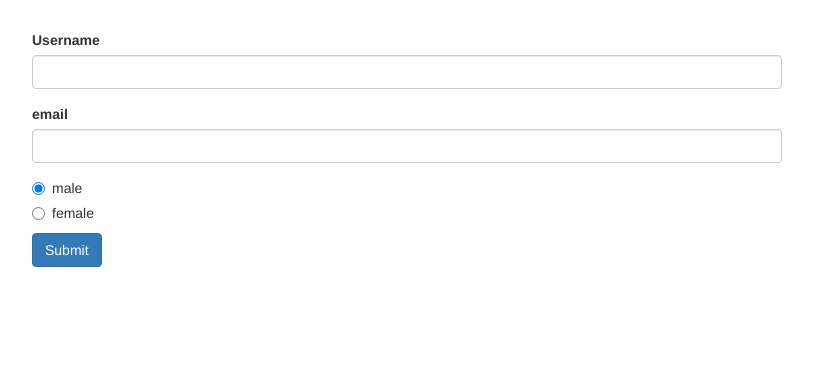
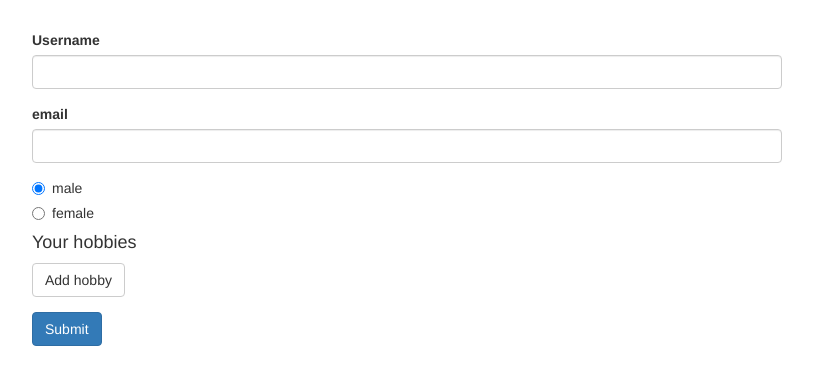
Before and after one commit to kklapczynski/Udemy_Angular8_The-Complete-Guide__Reactive_Forms, an Angular app: page / in a window 1280 px wide. Shown: the top 384 px of the page, without its empty margins (233-1046 px from the left). Built offline with nearby package versions, Linux system fonts and the light colour scheme.

Commit message:
209: Dynamic add controls to form using FormArray

```diff
--- a/src/app/app.component.html
+++ b/src/app/app.component.html
@@ -31,6 +31,16 @@
               [value]="gender">{{ gender }}
           </label>
         </div>
+        <div class="form-group"
+          formArrayName="hobbies">
+          <h4>Your hobbies</h4>
+          <button class="btn btn-default" type="button" (click)="onAddHobby()">Add hobby</button>
+          <div class="form-group"
+            *ngFor="let hobbyInput of hobbiesControls; let i=index">
+            <input  class="form-control" type="text"
+              [formControlName]="i">
+          </div>
+        </div>
         <button class="btn btn-primary" type="submit">Submit</button>
       </form>
     </div>
--- a/src/app/app.component.ts
+++ b/src/app/app.component.ts
@@ -1,5 +1,5 @@
 import { Component, OnInit } from '@angular/core';
-import { FormGroup, FormControl, Validators } from '@angular/forms';
+import { FormGroup, FormControl, Validators, FormArray } from '@angular/forms';
 
 @Component({
   selector: 'app-root',
@@ -9,6 +9,7 @@
 export class AppComponent implements OnInit {
   genders = ['male', 'female'];
   signupForm: FormGroup;
+  hobbiesFormArray: FormArray;
 
   ngOnInit() {
     this.signupForm = new FormGroup({
@@ -16,11 +17,22 @@
         'username': new FormControl(null, Validators.required),
         'email': new FormControl(null, [Validators.required, Validators.email]),
       }),
-      'gender': new FormControl('male')
+      'gender': new FormControl('male'),
+      'hobbies': new FormArray([])
     });
+
+    this.hobbiesFormArray = <FormArray>this.signupForm.get('hobbies');
   }
 
   onSubmit() {
     console.log(this.signupForm);
   }
+
+  onAddHobby() {
+    this.hobbiesFormArray.push(new FormControl(null, Validators.required));
+  }
+
+  get hobbiesControls() {
+    return this.hobbiesFormArray.controls;
+  }
 }
```
